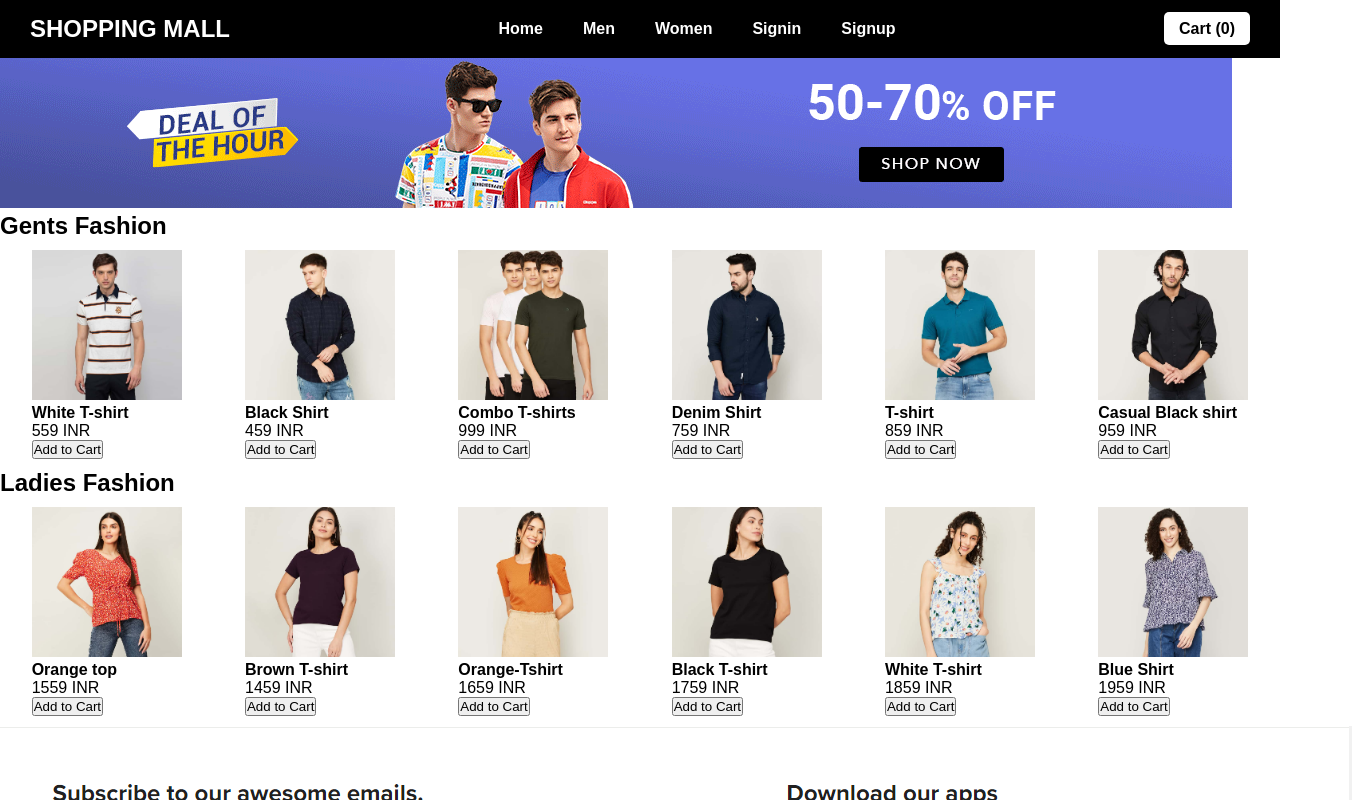
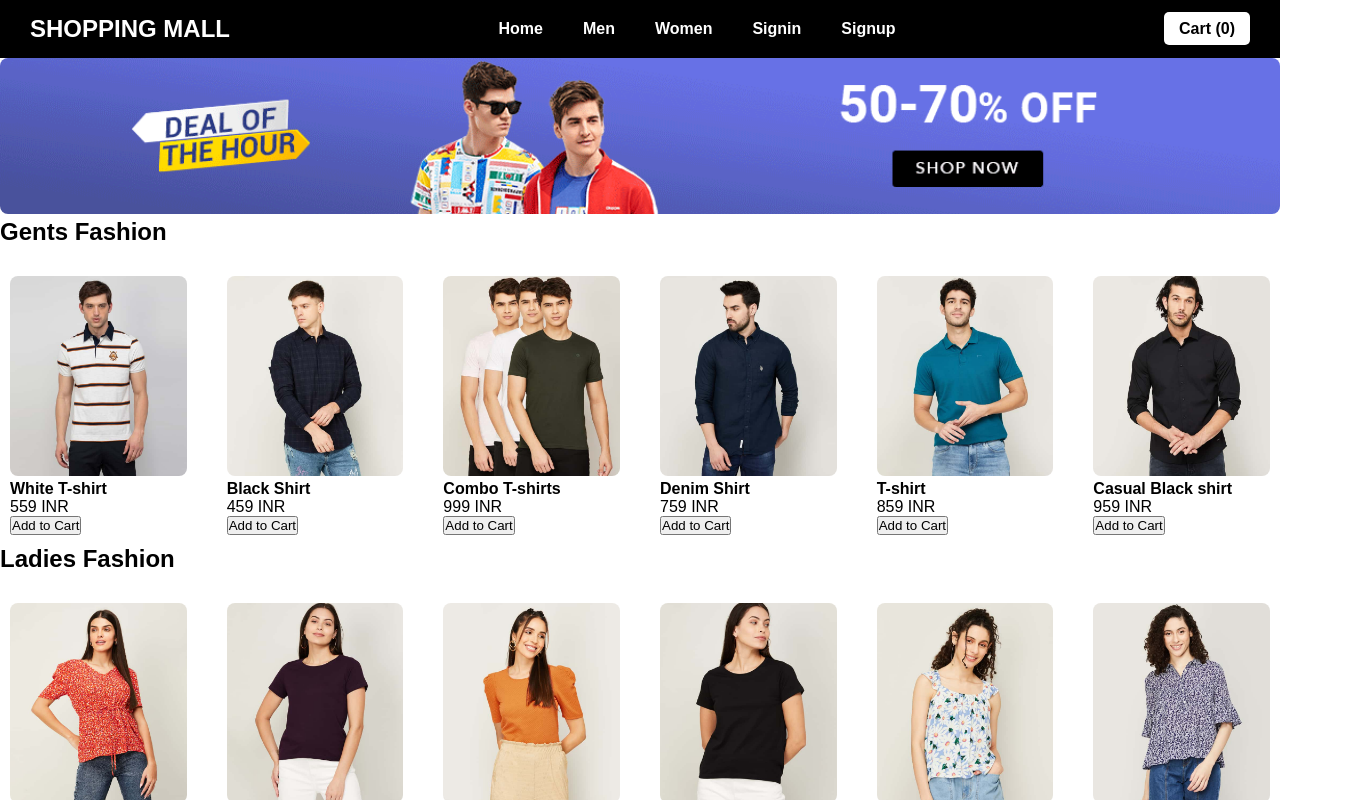
Before and after one commit to Vivek-turram/E-commerce-application, a React (Create React App) app: page / in a window 1280 px wide. Shown: the top 800 px of the page, 1352 px wide, since content can reach past the window. Built offline with nearby package versions, Linux system fonts and the light colour scheme.

Commit message:
Update App.css

```diff
--- a/src/App.css
+++ b/src/App.css
@@ -5,7 +5,7 @@
   font-family: Arial, Helvetica, sans-serif;
 }
 
-/* Header container */
+/* ================= HEADER ================= */
 .headerSection {
   display: flex;
   justify-content: space-between;
@@ -16,10 +16,9 @@
   position: relative;
 }
 
-/* Logo */
 .title {
-  font-size: 18px;
-  font-family: 'Gill Sans', 'Gill Sans MT', Calibri, 'Trebuchet MS', sans-serif;
+  font-size: 20px;
+  font-weight: bold;
 }
 
 /* Menu bar (desktop) */
@@ -27,8 +26,6 @@
   list-style: none;
   display: flex;
   gap: 20px;
-  margin: 0;
-  padding: 0;
 }
 
 .menuBar ul li a {
@@ -53,7 +50,7 @@
   border: none;
 }
 
-/* Cart */
+/* Cart button */
 .cart a {
   background-color: white;
   color: black;
@@ -69,7 +66,7 @@
   color: white;
 }
 
-/* Hamburger icon */
+/* Hamburger icon (mobile only) */
 .hamburger {
   display: none;
   font-size: 24px;
@@ -77,7 +74,69 @@
   color: white;
 }
 
-/* 📱 Tablet & Mobile */
+/* ================= LAYOUT CONTAINER ================= */
+.container {
+  width: 100%;
+  max-width: 1200px;
+  margin: 0 auto;
+  padding: 20px;
+}
+
+/* Banner full width */
+.bannerBox img {
+  width: 100%;
+  height: auto;
+  object-fit: cover;
+  border-radius: 8px;
+}
+
+/* ================= PRODUCT GRID ================= */
+.menImages,
+.womenImages {
+  display: grid;
+  grid-template-columns: repeat(auto-fill, minmax(180px, 1fr));
+  gap: 20px;
+  margin-top: 20px;
+}
+
+.menImages img,
+.womenImages img {
+  width: 100%;
+  height: 200px;
+  object-fit: cover;
+  border-radius: 8px;
+  transition: 0.3s ease;
+}
+
+.menImages img:hover,
+.womenImages img:hover {
+  transform: scale(1.05);
+  box-shadow: 0px 4px 15px rgba(0, 0, 0, 0.2);
+}
+
+/* ================= CART CONTAINER ================= */
+.cart-container {
+  border: 2px solid #ddd;
+  padding: 20px;
+  border-radius: 10px;
+  margin: 20px auto;
+  background-color: #f9f9f9;
+  max-width: 800px;
+}
+
+.cart-container h2 {
+  font-size: 20px;
+  color: white;
+  background-color: #333;
+  padding: 10px;
+  border-radius: 8px;
+  width: fit-content;
+  margin-bottom: 15px;
+}
+
+/* ================= RESPONSIVE ================= */
+
+/* Tablet & Mobile */
 @media (max-width: 768px) {
   .menuBar {
     display: none;
@@ -121,9 +180,9 @@
   }
 }
 
-/* 📱 Extra small mobile */
+/* Small mobile */
 @media (max-width: 480px) {
-  .headerSection h2 {
+  .title {
     font-size: 16px;
   }
 
@@ -135,24 +194,3 @@
     padding: 6px;
   }
 }
-.menImages {
-    display: flex;
-    flex-wrap: wrap;
-    justify-content: space-around;
-
-}
-
-.menImages img:hover{
-     transform: scale(1.1);
-  box-shadow: 0px 4px 15px rgba(0, 0, 0, 0.2);
-  width: 180px;
-  height: 180px;
-
-
-}
-
-.womenImages{
-    display: flex;
-    flex-wrap: wrap;
-    justify-content: space-around;
-}
```
